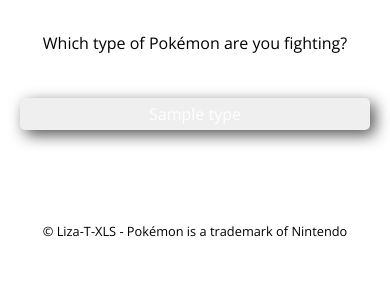
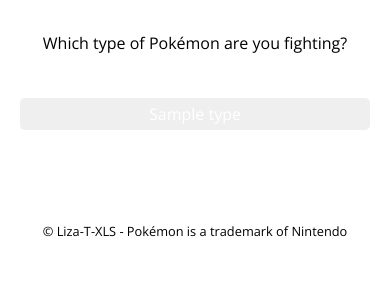
Before and after one commit to Liza-T-XLS/PoketypeHelper, a Symfony app: template templates/main/index.html.twig in a window 390 px wide, with the pointer over the restyled element. Shown: the part 156-456 px from the top of the page. Run offline with Twig, Linux system fonts and the light colour scheme; the template is opened without the code that fills it: most values are stand-ins (such as "Sample title", 1, 10 or a date in 2020); some libraries are stand-ins or nearby versions.

Commit message:
box-shadow bug fix

```diff
--- a/public/css/style.css
+++ b/public/css/style.css
@@ -187,6 +187,10 @@ footer {
         width: calc(100% - 2.5rem);
     }
 
+    button:hover {
+        box-shadow: unset;
+    }
+
     .active {
         transform: none;
     }
```
Also changed, not shown: public/js/app.js.
